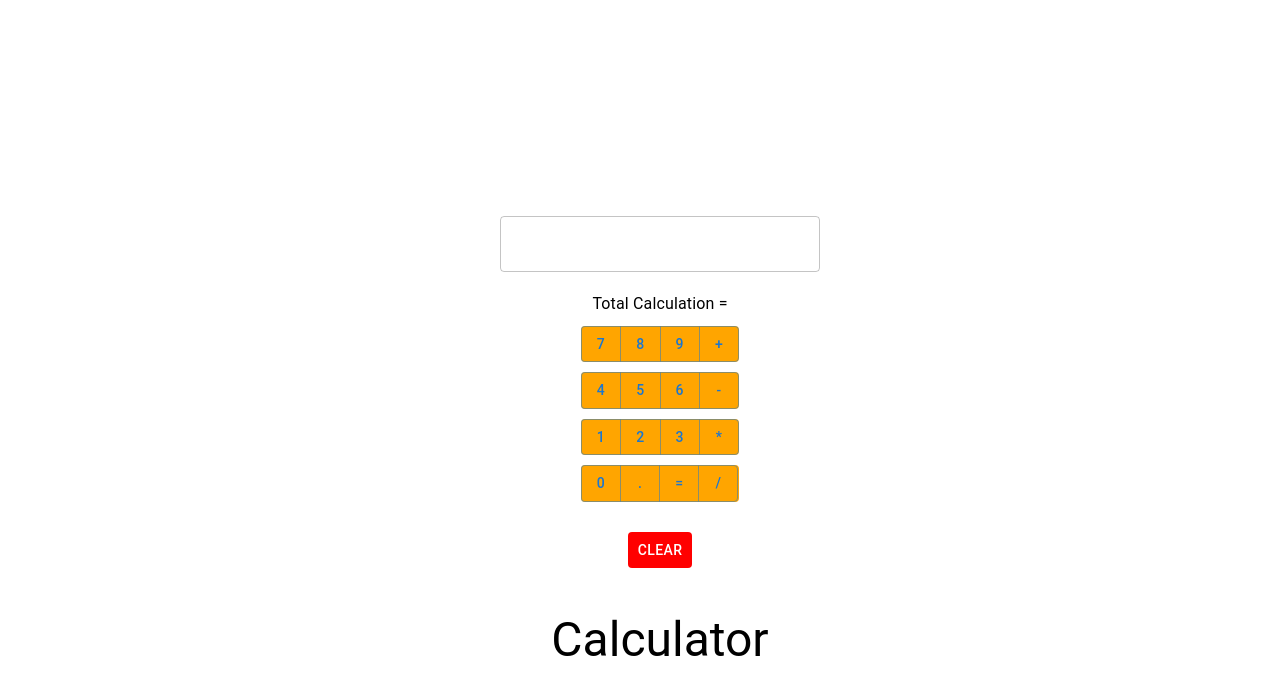
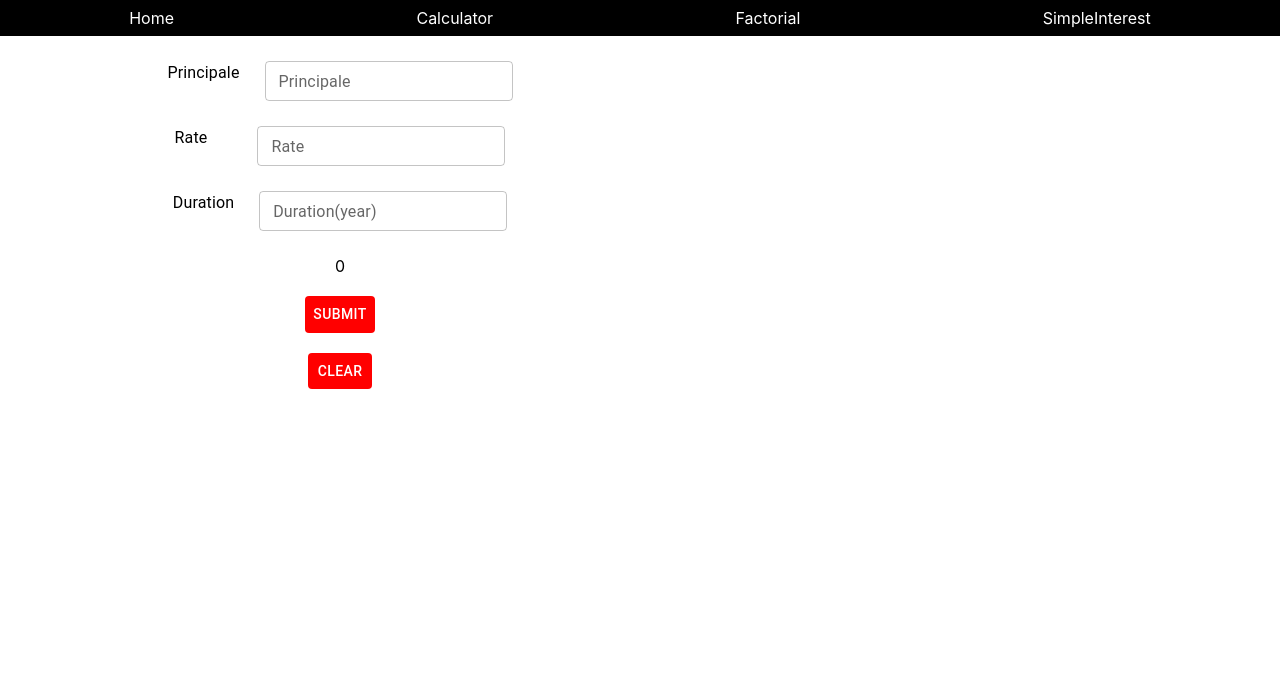
Before and after one commit to rohityadav15/react-web-calculator, a React (Create React App) app: page /simpleInterest in a window 1280 px wide. Shown: the top 694 px of the page. Built offline with nearby package versions, Linux system fonts and the light colour scheme.

Commit message:
Simple Interest

```diff
--- a/package.json
+++ b/package.json
@@ -11,6 +11,7 @@
     "@testing-library/user-event": "^13.5.0",
     "react": "^18.3.1",
     "react-dom": "^18.3.1",
+    "react-router-dom": "^7.0.1",
     "react-scripts": "5.0.1",
     "web-vitals": "^2.1.4"
   },
--- a/src/App.js
+++ b/src/App.js
@@ -1,98 +1,62 @@
-import { Box, Button, ButtonGroup, TextField, Typography } from "@mui/material";
-import { useState } from "react";
+import { Box } from "@mui/material";
+import React from "react";
+import { BrowserRouter as Router, Routes, Route, Link } from "react-router-dom";
+import Home from "./pages/Home";
+import Calculator from "./pages/Calculator";
+import Factorial from "./pages/Factorial";
+import SimpleInterest from "./pages/SimpleInterest";
 
 const WebCalculator = () => {
-  const [expression, setExpression] = useState("");
-  const [result, setResult] = useState(null);
-  const handleButtonClick = (value) => {
-    if (value === "=") {
-      try {
-        const calculatedResult = eval(expression);
-        setResult(calculatedResult);
-      } catch (error) {
-        setResult("Error");
-      }
-    } else if (value === "C") {
-      setExpression("");
-      setResult(null);
-    } else {
-      setExpression((prev) => prev + value);
-    }
-  };
-
   return (
-    <Box
+    <>
+      <Router>
+        <Box>
+          <nav
             style={{
               display: "flex",
-        justifyContent: "center",
+              flexDirection: "row",
+              justifyContent: "space-around",
+              // width: "90%",
               alignItems: "center",
-        height: "100vh",
-        width: "100vw",
-        margin: "20px",
-        flexDirection:"column"
+              // justifyContent:"center",
+              backgroundColor: "black",
+              padding: 8,
             }}
           >
-      <Box
-        style={{
-          display: "flex",
-          justifyContent: "center",
-          alignItems: "center",
-          padding: "20px",
-          borderRadius: "10px",
-          height: "50%",
-          width: "50%",
-          flexDirection: "column",
-        }}
+            <Link to="/" style={{ color: "white", textDecoration: "none" }}>
+              Home
+            </Link>
+
+            <Link
+              to="/calculator"
+              style={{ color: "white", textDecoration: "none" }}
             >
-        <TextField
-          id="calculator-display"
-          variant="outlined"
-          value={result !== null ? result : expression}
-          style={{ width: "50%", marginBottom: "20px" }}
-          inputProps={{ readOnly: true }}
-        />
-        <Typography varoant="h4">Total Calculation = {result}</Typography>
-        <Box style={{ margin: 10, display: "flex", flexDirection: "column" }}>
-          <ButtonGroup style={{ marginBottom: 10 ,backgroundColor:"orange"}}>
-            <Button onClick={() => handleButtonClick("7")}>7</Button>
-            <Button onClick={() => handleButtonClick("8")}>8</Button>
-            <Button onClick={() => handleButtonClick("9")}>9</Button>
-            <Button onClick={() => handleButtonClick("+")}>+</Button>
-          </ButtonGroup>
-          <ButtonGroup style={{ marginBottom: 10 , backgroundColor:"orange"}}>
-            <Button onClick={() => handleButtonClick("4")}>4</Button>
-            <Button onClick={() => handleButtonClick("5")}>5</Button>
-            <Button onClick={() => handleButtonClick("6")}>6</Button>
-            <Button onClick={() => handleButtonClick("-")}>-</Button>
-          </ButtonGroup>
-          <ButtonGroup style={{ marginBottom: 10, backgroundColor:"orange" }}>
-            <Button onClick={() => handleButtonClick("1")}>1</Button>
-            <Button onClick={() => handleButtonClick("2")}>2</Button>
-            <Button onClick={() => handleButtonClick("3")}>3</Button>
-            <Button onClick={() => handleButtonClick("*")}>*</Button>
-          </ButtonGroup>
-          <ButtonGroup style={{backgroundColor:"orange"}}>
-            <Button onClick={() => handleButtonClick("0")}>0</Button>
-            <Button onClick={() => handleButtonClick(".")}>.</Button>
-            <Button onClick={() => handleButtonClick("=")}>=</Button>
-            <Button onClick={() => handleButtonClick("/")}>/</Button>
-          </ButtonGroup>
-        </Box>
-        <Button
-          style={{
-            marginTop: "20px",
-            backgroundColor: "red",
-            color: "white",
-          }}
-          onClick={() => handleButtonClick("C")}
+              Calculator
+            </Link>
+            <Link
+              to="/factorial"
+              style={{ color: "white", textDecoration: "none" }}
             >
-          Clear
-        </Button>
+              Factorial
+            </Link>
+            <Link
+              to="/simpleInterest"
+              style={{ color: "white", textDecoration: "none" }}
+            >
+              SimpleInterest
+            </Link>
+          </nav>
         </Box>
         <Box>
-        <Typography variant="h3"> Calculator</Typography>
+          <Routes>
+            <Route path="/" element={<Home />} />
+            <Route path="/calculator" element={<Calculator />} />
+            <Route path="/factorial" element={<Factorial />} />
+            <Route path="/simpleInterest" element={<SimpleInterest />} />
+          </Routes>
         </Box>
-    </Box>
+      </Router>
+    </>
   );
 };
 
--- /dev/null
+++ b/src/pages/Calculator.js
@@ -0,0 +1,12 @@
+import { Box, Button, ButtonGroup, TextField, Typography } from "@mui/material";
+import { useState } from "react";
+
+const Calculator = () => {
+
+  return (
+    <>
+      hell
+    </>
+  );
+};
+export default Calculator;
--- /dev/null
+++ b/src/pages/Factorial.js
@@ -0,0 +1,8 @@
+const Factorial=()=>{
+    return(
+        <>
+        Hello
+        </>
+    )
+}
+export default Factorial;
--- /dev/null
+++ b/src/pages/Home.js
@@ -0,0 +1,108 @@
+import { Box, Button, ButtonGroup, TextField, Typography } from "@mui/material";
+import { useState } from "react";
+
+const Home = () => {
+  const [expression, setExpression] = useState("");
+  const [result, setResult] = useState(null);
+
+  const handleButtonClick = (value) => {
+    if (value === "=") {
+      try {
+        const calculatedResult = eval(expression);
+        setResult(calculatedResult);
+      } catch (error) {
+        setResult("Error");
+      }
+    } else if (value === "C") {
+      setExpression("");
+      setResult(null);
+    } else {
+      setExpression((prev) => prev + value);
+    }
+  };
+
+  console.log("====>", expression);
+  return (
+    <>
+      <Box
+        style={{
+          display: "flex",
+          justifyContent: "center",
+          alignItems: "center",
+          height: "90vh",
+          width: "90vw",
+          margin: "20px",
+          flexDirection: "column",
+        }}
+      >
+        <Box
+          style={{
+            display: "flex",
+            justifyContent: "center",
+            alignItems: "center",
+            padding: "20px",
+            borderRadius: "10px",
+            height: "50%",
+            width: "50%",
+            flexDirection: "column",
+          }}
+        >
+          <TextField
+            id="calculator-display"
+            variant="outlined"
+            value={result !== null ? result : expression}
+            style={{ width: "50%", marginBottom: "20px" }}
+            inputProps={{ readOnly: true }}
+          />
+          <Typography varoant="h4">Total Calculation = {result}</Typography>
+          <Box style={{ margin: 10, display: "flex", flexDirection: "column" }}>
+            <ButtonGroup
+              style={{ marginBottom: 10, backgroundColor: "orange" }}
+            >
+              <Button onClick={() => handleButtonClick("7")}>7</Button>
+              <Button onClick={() => handleButtonClick("8")}>8</Button>
+              <Button onClick={() => handleButtonClick("9")}>9</Button>
+              <Button onClick={() => handleButtonClick("+")}>+</Button>
+            </ButtonGroup>
+            <ButtonGroup
+              style={{ marginBottom: 10, backgroundColor: "orange" }}
+            >
+              <Button onClick={() => handleButtonClick("4")}>4</Button>
+              <Button onClick={() => handleButtonClick("5")}>5</Button>
+              <Button onClick={() => handleButtonClick("6")}>6</Button>
+              <Button onClick={() => handleButtonClick("-")}>-</Button>
+            </ButtonGroup>
+            <ButtonGroup
+              style={{ marginBottom: 10, backgroundColor: "orange" }}
+            >
+              <Button onClick={() => handleButtonClick("1")}>1</Button>
+              <Button onClick={() => handleButtonClick("2")}>2</Button>
+              <Button onClick={() => handleButtonClick("3")}>3</Button>
+              <Button onClick={() => handleButtonClick("*")}>*</Button>
+            </ButtonGroup>
+            <ButtonGroup style={{ backgroundColor: "orange" }}>
+              <Button onClick={() => handleButtonClick("0")}>0</Button>
+              <Button onClick={() => handleButtonClick(".")}>.</Button>
+              <Button onClick={() => handleButtonClick("=")}>=</Button>
+              <Button onClick={() => handleButtonClick("/")}>/</Button>
+            </ButtonGroup>
+          </Box>
+          <Button
+            style={{
+              marginTop: "20px",
+              backgroundColor: "red",
+              color: "white",
+            }}
+            onClick={() => handleButtonClick("C")}
+          >
+            Clear
+          </Button>
+        </Box>
+        <Box>
+          <Typography variant="h3"> Calculator</Typography>
+        </Box>
+      </Box>
+    </>
+  );
+};
+export default Home;
--- /dev/null
+++ b/src/pages/SimpleInterest.js
@@ -0,0 +1,122 @@
+import { Box, Button, TextField, Typography } from "@mui/material";
+import { useState } from "react";
+
+const SimpleInterest = () => {
+  const [principale, setPrincipale] = useState(0);
+  const [rate, setRate] = useState(0);
+  const [duration, setDuration] = useState(0);
+  const [submit, setSubmit] = useState(0);
+
+  const handleDuration = (e) => {
+    setDuration(e.target.value);
+  };
+
+  const handlePrincipale = (e) => {
+    setPrincipale(e.target.value);
+  };
+
+  const handleRate = (e) => {
+    setRate(e.target.value);
+  };
+
+  const handleSubmit = () => {
+    const r = rate;
+    const d = duration;
+    const p = principale;
+    const m = (p * d * r) / 100;
+    setDuration(d);
+    setRate(r);
+    setPrincipale(p);
+    setSubmit(m);
+  };
+
+  const handleClear = () => {
+    setRate(0);
+    setDuration("");
+    setPrincipale("");
+  };
+
+  return (
+    <Box>
+      <Box
+        style={{
+          display: "flex",
+          justifyContent: "center",
+          alignItems: "center",
+          padding: "20px",
+          borderRadius: "10px",
+          height: "50%",
+          width: "50%",
+          flexDirection: "column",
+        }}
+      >
+        <Box
+          style={{
+            display: "flex",
+            flexDirection: "row",
+            margin: 5,
+            align: "left",
+          }}
+        >
+          <Typography style={{ marginRight: 5 }}>Principale</Typography>
+          <TextField
+            label="Principale"
+            id="outlined-size-small"
+            size="small"
+            type="Number"
+            onChange={handlePrincipale}
+            style={{ marginBottom: "20px", marginLeft: 20 }}
+          />
+        </Box>
+        <Box style={{ display: "flex", flexDirection: "row", margin: 0 }}>
+          <Typography style={{ marginRight: 30, align: "right" }}>
+            Rate
+          </Typography>
+          <TextField
+            label="Rate"
+            id="outlined-size-small"
+            size="small"
+            type="Number"
+            onChange={handleRate}
+            style={{ marginBottom: "20px", marginLeft: 20 }}
+          />
+        </Box>
+        <Box style={{ display: "flex", flexDirection: "row", margin: 5 }}>
+          <Typography style={{ marginRight: 5 }}>Duration</Typography>
+          <TextField
+            label="Duration(year)"
+            id="outlined-size-small"
+            size="small"
+            type="Number"
+            onChange={handleDuration}
+            style={{ marginBottom: "20px", marginLeft: 20 }}
+          />
+        </Box>
+
+        {submit}
+        <Button
+          style={{
+            marginTop: "20px",
+            backgroundColor: "red",
+            color: "white",
+          }}
+          onClick={handleSubmit}
+        >
+          Submit
+        </Button>
+        <Button
+          style={{
+            marginTop: "20px",
+            backgroundColor: "red",
+            color: "white",
+          }}
+          onClick={handleClear}
+          disabled={rate === "" && principale === "" && duration === ""}
+        >
+          Clear
+        </Button>
+      </Box>
+    </Box>
+  );
+};
+export default SimpleInterest;
```
Also changed, not shown: 1 other file (tests, documents, lock files or other folders). Lines whose indentation alone changed are shown as unchanged.
